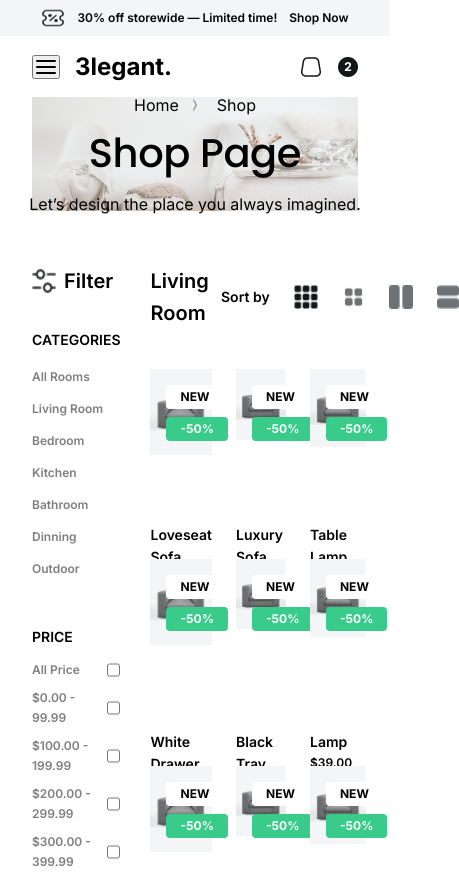
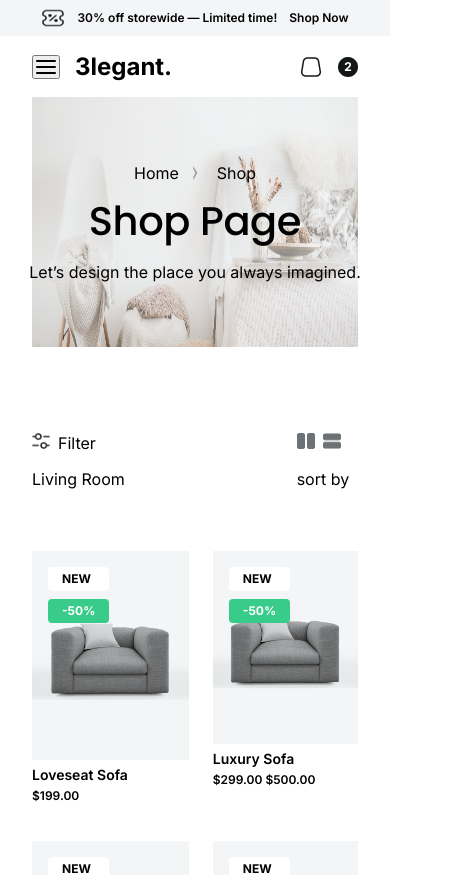
Before and after one commit to pawan-taak/legant, a React (Create React App) app: page /shop in a window 390 px wide. Shown: the top 875 px of the page, 459 px wide, since content can reach past the window. Built offline with nearby package versions, Linux system fonts and the light colour scheme.

Commit message:
signup signin filter.js update

```diff
--- a/src/assest/css/arrival_page.css
+++ b/src/assest/css/arrival_page.css
@@ -1,6 +1,6 @@
 .arrival_img {
     max-width: 262px;
-    max-height: 349px;
+    max-height: 322px;
 }
 
 .arrival_section {
@@ -28,7 +28,6 @@
 
 .arrival_discount {
     max-height: 349px;
-    height: 100%;
     z-index: 1;
     display: flex;
     flex-direction: column;
@@ -115,6 +114,7 @@
     .arrival_img {
         position: relative;
         max-width: 262px;
+        max-height: 190px;
     }
 
 }
--- a/src/assest/css/filter.css
+++ b/src/assest/css/filter.css
@@ -16,9 +16,9 @@
     width: 100%;
 }
 
-.categories {
+.categories-room {
     overflow: auto;
-    max-height: 265px;
+    max-height: 240px;
     height: 100%;
 }
 
@@ -48,6 +48,7 @@
 .all-room:hover {
     color: black;
     text-decoration: underline;
+    cursor: pointer;
 
 }
 
@@ -183,4 +184,116 @@
 }
 
 
+
 }
+@media(max-width:320px){
+    .arrival_img{
+        max-height: 150px;
+    }
+    .mob_fitler_section{
+        display: grid;
+        grid-template-columns: auto auto;
+        grid-template-rows: auto auto;
+        column-gap: 110px;
+        row-gap: 16px;
+    }
+
+}
+@media(max-width:320px){
+    .main-section {
+        display: flex;
+        flex-direction: column;
+    }
+}
+
+    .filter {
+        display: none;
+    }
+
+    .living-text {
+        display: none;
+    }
+
+    .living-discount {
+        display: grid;
+        grid-template-columns: auto auto;
+        grid-template-rows: auto auto;
+    }
+
+    .mob_fitler_section {
+        display: grid;
+        grid-template-columns: auto auto;
+        grid-template-rows: auto auto;
+        column-gap: 163px;
+        row-gap: 16px;
+        padding: 32px 0;
+        white-space: nowrap;
+    }
+
+    .mob-icon-img {
+        max-width: 18px;
+        max-height: 16px;
+    }
+
+    .mob_fitler_text {
+        display: flex;
+        gap: 8px;
+    }
+
+.main-shoping-section{
+    display: flex;
+    flex-direction: column;
+}
+
+.mob_select_img{
+    display: flex;
+    gap: 8px;
+}
+@media (max-width:425px){
+
+    .filter {
+        display: none;
+    }
+
+    .living-text {
+        display: none;
+    }
+
+    .living-discount {
+        display: grid;
+        grid-template-columns: auto auto;
+        grid-template-rows: auto auto;
+    }
+
+    .mob_fitler_section {
+        display: grid;
+        grid-template-columns: auto auto;
+        grid-template-rows: auto auto;
+        column-gap: 163px;
+        row-gap: 16px;
+        padding: 32px 0;
+        white-space: nowrap;
+    }
+
+
+    .mob-icon-img {
+        max-width: 18px;
+        max-height: 16px;
+    }
+
+    .mob_fitler_text {
+        display: flex;
+        gap: 8px;
+    }
+
+.main-shoping-section{
+    display: flex;
+    flex-direction: column;
+}
+
+.mob_select_img{
+    display: flex;
+    gap: 8px;
+}
+
+}
--- a/src/assest/css/shop.css
+++ b/src/assest/css/shop.css
@@ -47,3 +47,8 @@ text-align: center;
   }
 
 }
+@media (max-width:425px){
+  .main-shop{
+    height: 250px;
+  }
+}
--- a/src/assest/css/signin.css
+++ b/src/assest/css/signin.css
@@ -36,6 +36,7 @@
     background-color: black;
     color: white;
     border: 1px solid black;
+    border-radius: 15px;
 }
 .signin-btn:hover{
     background-color: white;
@@ -115,3 +116,15 @@
     }
 
 }
+@media (max-width:320px){
+    .main-section {
+        display: flex;
+        flex-direction: column;
+    }
+}
+@media (max-width:425px){
+    .main-section{
+        display: flex;
+        flex-direction: column;
+    }
+}
--- a/src/assest/css/signup.css
+++ b/src/assest/css/signup.css
@@ -32,6 +32,7 @@
     width: 100%;
     background-color: black;
     color: white;
+    border-radius: 15px;
 }
 .signupbtn:hover{
     background-color: white;
@@ -114,3 +115,18 @@
 
 
 }
+@media (max-width:320px){
+    .main-section {
+        display: flex;
+        flex-direction: column;
+    }
+}
+@media (max-width:425px){
+    .signin-main-section{
+        display: flex;
+        flex-direction: column;
+    }
+    .signin-section-left{
+        padding-top: 50px;
+    }
+}
--- a/src/components/page/signup.jsx
+++ b/src/components/page/signup.jsx
@@ -27,7 +27,7 @@ function SignUp() {
                             <input type="password" placeholder="password" className="input-text" />
                             {/* <img src={require("../../assest/img/eys-img.jpg" )} className="icon-img"/> */}
                             <hr />
-                            <p className="home_weight_second checkbox"><input type="checkbox" /> <span className="signup-info">I agree with</span> Privacy Policy <span className="signup-info">and</span> Terms of Use</p>
+                            <p className="h_sm_heading checkbox"><input type="checkbox" /> <span className="signup-info">I agree with</span> Privacy Policy <span className="signup-info">and</span> Terms of Use</p>
                         </div>
                         <button type="submit" onClick={SignUp} className="signupbtn home_weight_third">Sign Up</button>
 
```
